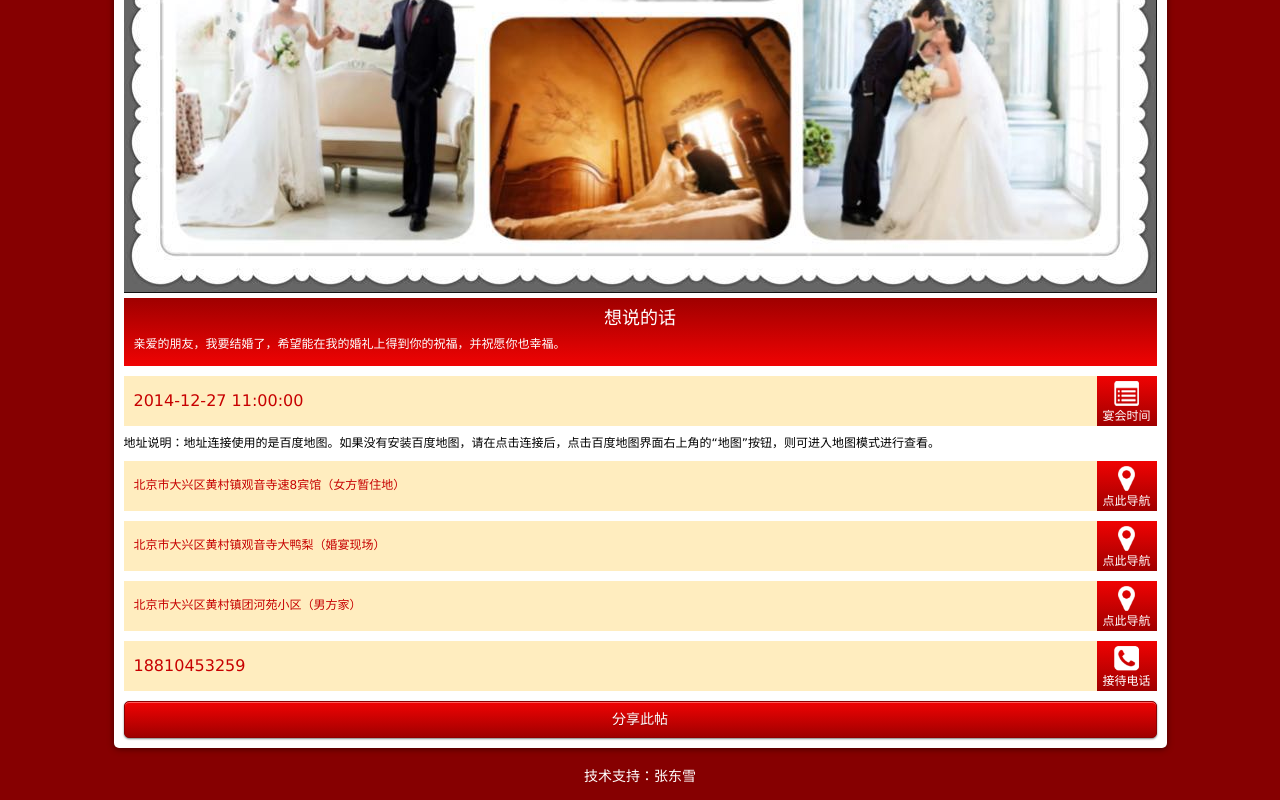
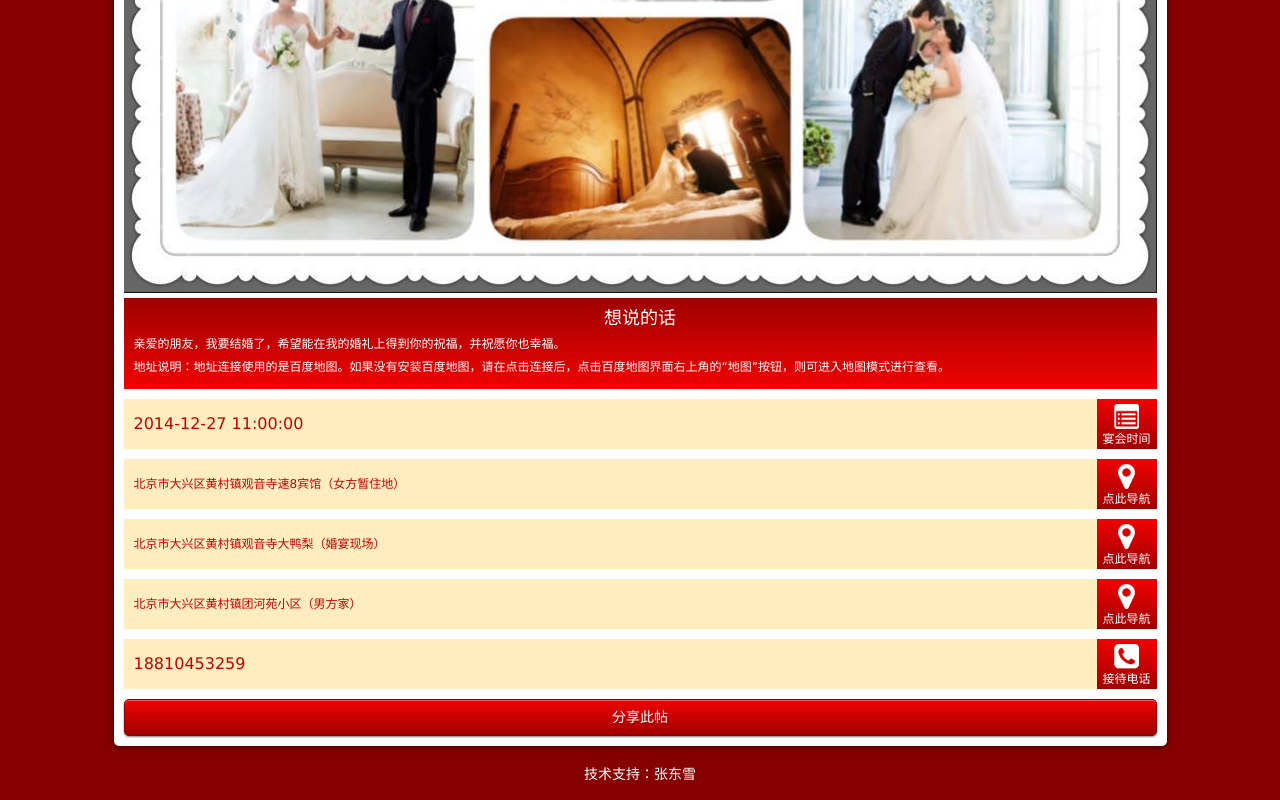
Before and after one commit to elta/wedding, a plain HTML site: page path.html in a window 1280 px wide. Shown: the part 840-1640 px from the top of the page. Drawn offline with Linux system fonts and the light colour scheme; a script that the page names is missing.

Commit message:
Update
update

```diff
--- a/path.html
+++ b/path.html
@@ -352,6 +352,7 @@ shareWeibo();
 			<div class="des">
 				<h3 class="align_center">想说的话</h3>
 				<p>亲爱的朋友，我要结婚了，希望能在我的婚礼上得到你的祝福，并祝愿你也幸福。</p>
+				<p>地址说明：地址连接使用的是百度地图。如果没有安装百度地图，请在点击连接后，点击百度地图界面右上角的“地图”按钮，则可进入地图模式进行查看。</p>
 			</div>
 			<!--宴会时间地址电话-->
 			<div>
@@ -367,11 +368,6 @@ shareWeibo();
 								</figure>
 							</div>
 					</a></li>
-
-
-					<li>
-						<div>地址说明：地址连接使用的是百度地图。如果没有安装百度地图，请在点击连接后，点击百度地图界面右上角的“地图”按钮，则可进入地图模式进行查看。</div>
-					</li>
 
 					<li><a href="http://j.map.baidu.com/Uq9zz" class="tbox">
 							<div class="add">北京市大兴区黄村镇观音寺速8宾馆（女方暂住地）</div>
```
